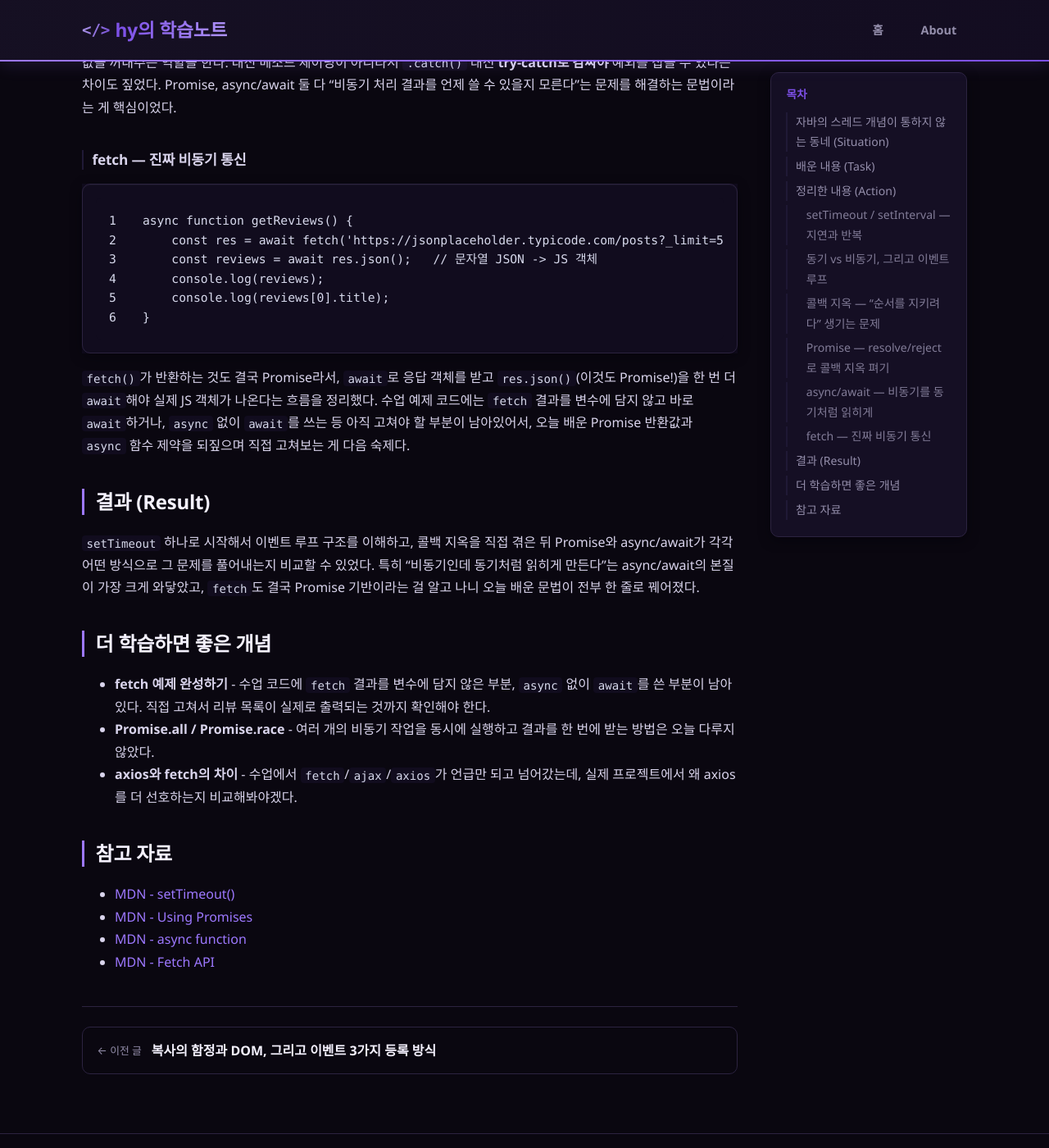
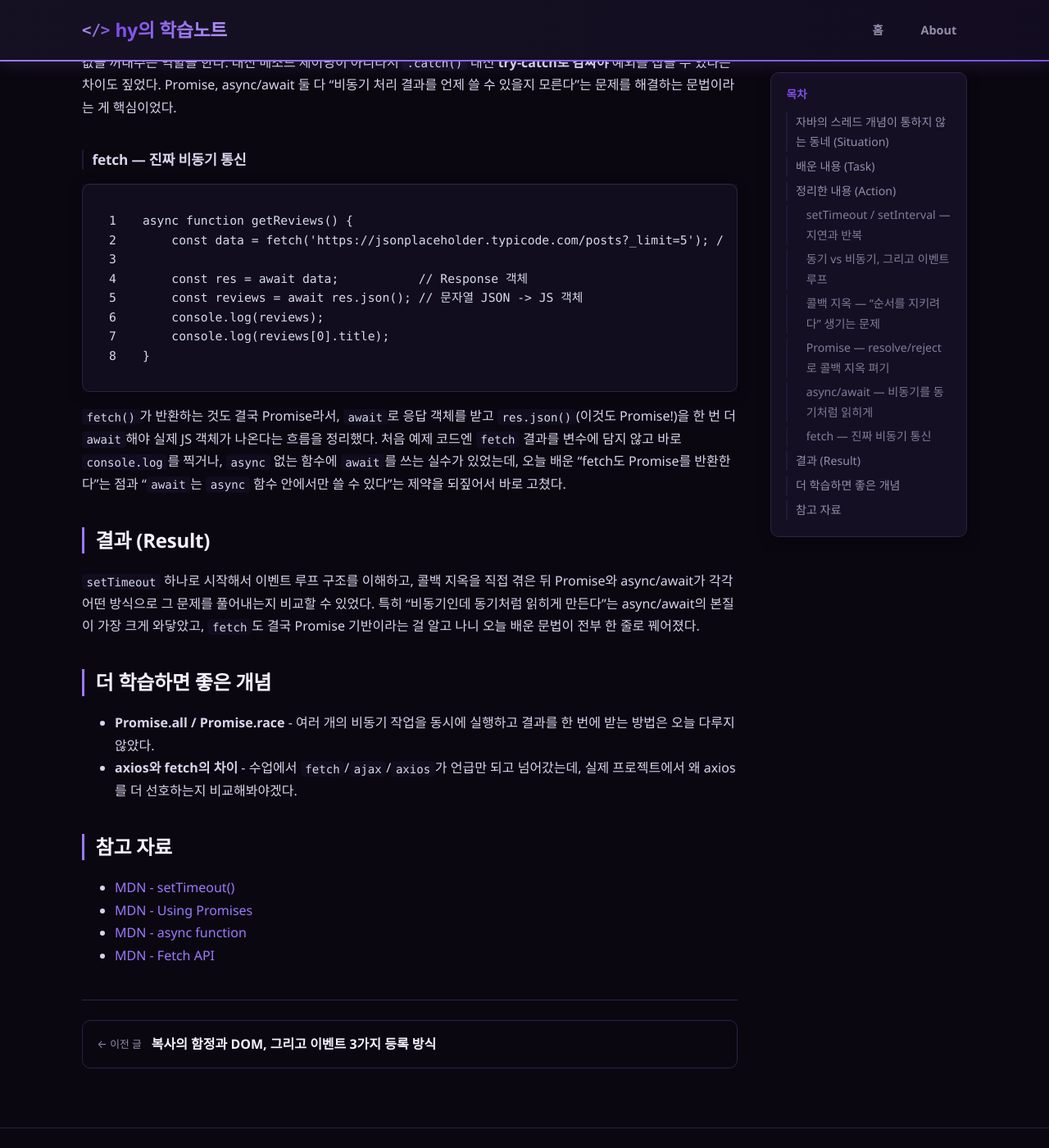
Before and after one commit to hhy0123/hyblog, a Jekyll site: the page built from _posts/2026-11-20-javascript-callback-promise-async-fetch.md, in a window 1280 px wide and 1400 px high, scrolled down 3860 px. Shown: the whole window at 82% size. Built offline with Jekyll 4.4.1, drawn with Linux system fonts in a browser that asks for light colours; some web fonts are replaced.

Commit message:
Fix fetch example in async JS post: show corrected code, drop homework framing

````diff
--- a/_posts/2026-11-20-javascript-callback-promise-async-fetch.md
+++ b/_posts/2026-11-20-javascript-callback-promise-async-fetch.md
@@ -142,14 +142,16 @@ async function runAsync() {
 
 ```js
 async function getReviews() {
-    const res = await fetch('https://jsonplaceholder.typicode.com/posts?_limit=5');
-    const reviews = await res.json();   // 문자열 JSON -> JS 객체
+    const data = fetch('https://jsonplaceholder.typicode.com/posts?_limit=5'); // Promise 반환
+
+    const res = await data;           // Response 객체
+    const reviews = await res.json(); // 문자열 JSON -> JS 객체
     console.log(reviews);
     console.log(reviews[0].title);
 }
 ```
 
-`fetch()`가 반환하는 것도 결국 Promise라서, `await`로 응답 객체를 받고 `res.json()`(이것도 Promise!)을 한 번 더 `await`해야 실제 JS 객체가 나온다는 흐름을 정리했다. 수업 예제 코드에는 `fetch` 결과를 변수에 담지 않고 바로 `await`하거나, `async` 없이 `await`를 쓰는 등 아직 고쳐야 할 부분이 남아있어서, 오늘 배운 Promise 반환값과 `async` 함수 제약을 되짚으며 직접 고쳐보는 게 다음 숙제다.
+`fetch()`가 반환하는 것도 결국 Promise라서, `await`로 응답 객체를 받고 `res.json()`(이것도 Promise!)을 한 번 더 `await`해야 실제 JS 객체가 나온다는 흐름을 정리했다. 처음 예제 코드엔 `fetch` 결과를 변수에 담지 않고 바로 `console.log`를 찍거나, `async` 없는 함수에 `await`를 쓰는 실수가 있었는데, 오늘 배운 "fetch도 Promise를 반환한다"는 점과 "`await`는 `async` 함수 안에서만 쓸 수 있다"는 제약을 되짚어서 바로 고쳤다.
 
 ## 결과 (Result)
 
@@ -157,7 +159,6 @@ async function getReviews() {
 
 ## 더 학습하면 좋은 개념
 
-- **fetch 예제 완성하기** - 수업 코드에 `fetch` 결과를 변수에 담지 않은 부분, `async` 없이 `await`를 쓴 부분이 남아있다. 직접 고쳐서 리뷰 목록이 실제로 출력되는 것까지 확인해야 한다.
 - **Promise.all / Promise.race** - 여러 개의 비동기 작업을 동시에 실행하고 결과를 한 번에 받는 방법은 오늘 다루지 않았다.
 - **axios와 fetch의 차이** - 수업에서 `fetch`/`ajax`/`axios`가 언급만 되고 넘어갔는데, 실제 프로젝트에서 왜 axios를 더 선호하는지 비교해봐야겠다.
 
````
